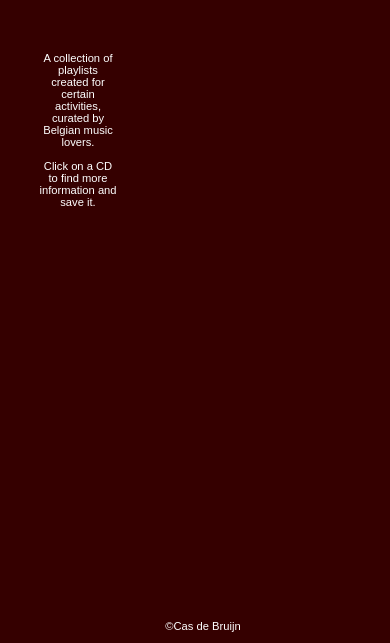
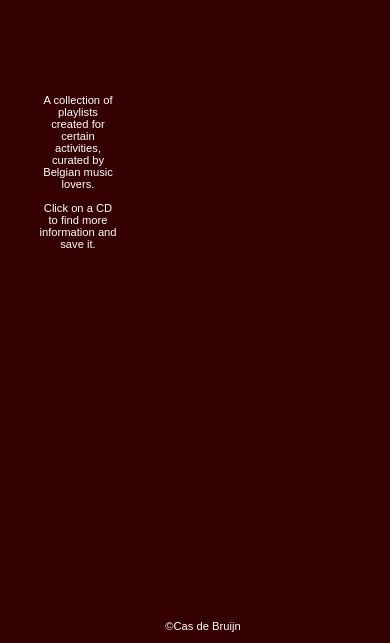
Before and after one commit to EHB-MCT/web2-frontend-CasdeBruijnEHB, a website built with webpack: page docs/playlistLibrary.html in a window 390 px wide. Shown: the part 201-844 px from the top of the page. Built offline with nearby package versions, Linux system fonts and the light colour scheme; no server answers; a web font is replaced by a local one.

Commit message:
update margin mobile

```diff
--- a/docs/Styles/stylesheet.css
+++ b/docs/Styles/stylesheet.css
@@ -625,7 +625,7 @@ input {
 
     /*Playlist library*/
     #introText_Library {
-        top: 30%;
+        top: 35%;
         padding-top: 0%;
         margin-top: 0%;
         height: 50%;
```
